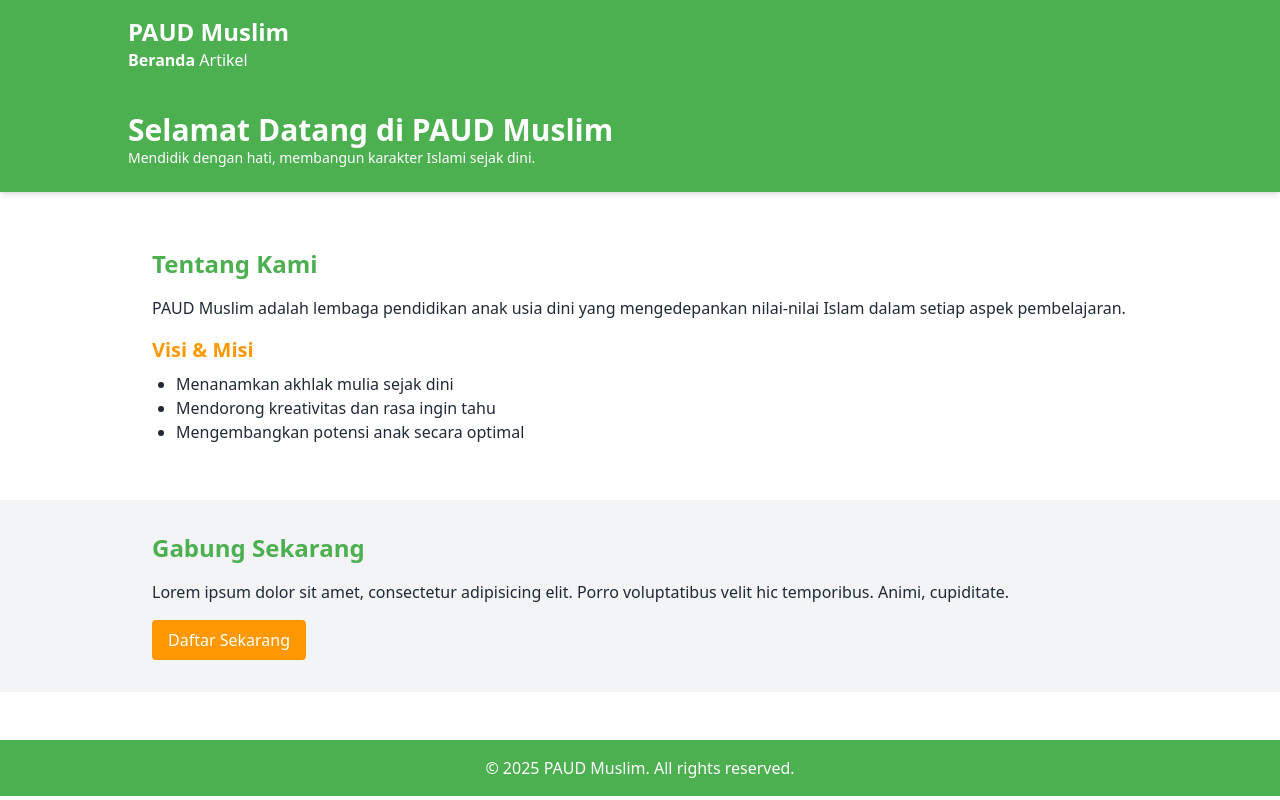
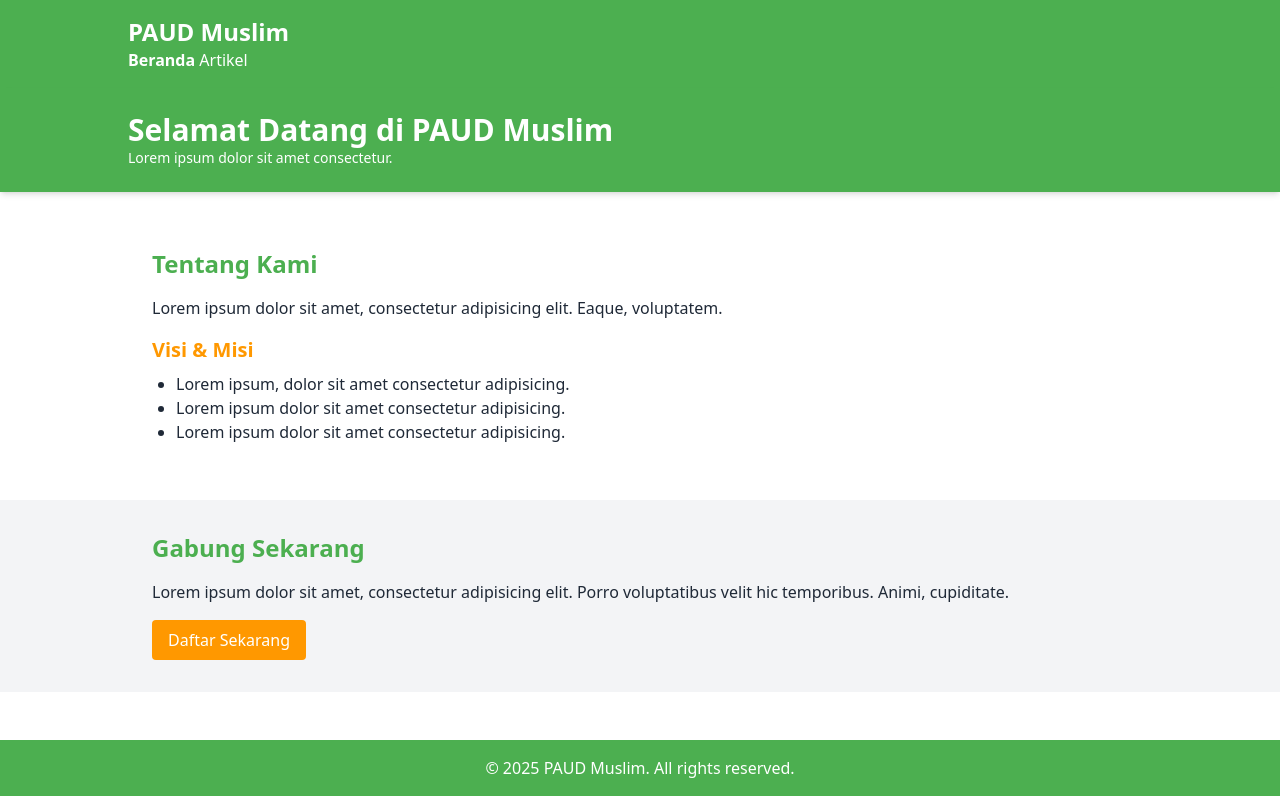
Before and after one commit to reinzzy/muslim-landing, a website: page index.html in a window 1280 px wide. Drawn offline with Linux system fonts and the light colour scheme.

Commit message:
update content

```diff
--- a/index.html
+++ b/index.html
@@ -24,20 +24,20 @@
   <header class="bg-primary text-white p-6 shadow-md">
     <div class="max-w-5xl mx-auto">
       <h2 class="text-3xl font-bold">Selamat Datang di PAUD Muslim</h2>
-      <p class="text-sm">Mendidik dengan hati, membangun karakter Islami sejak dini.</p>
+      <p class="text-sm">Lorem ipsum dolor sit amet consectetur.</p>
     </div>
   </header>
 
   <!-- Tentang Kami -->
   <section class="max-w-5xl mx-auto p-6 mt-8">
     <h2 class="text-2xl font-bold mb-4 text-primary">Tentang Kami</h2>
-    <p class="mb-4">PAUD Muslim adalah lembaga pendidikan anak usia dini yang mengedepankan nilai-nilai Islam dalam setiap aspek pembelajaran.</p>
+    <p class="mb-4">Lorem ipsum dolor sit amet, consectetur adipisicing elit. Eaque, voluptatem.</p>
 
     <h3 class="text-xl font-semibold text-secondary mb-2">Visi & Misi</h3>
     <ul class="list-disc ml-6">
-      <li>Menanamkan akhlak mulia sejak dini</li>
-      <li>Mendorong kreativitas dan rasa ingin tahu</li>
-      <li>Mengembangkan potensi anak secara optimal</li>
+      <li>Lorem ipsum, dolor sit amet consectetur adipisicing.</li>
+      <li>Lorem ipsum dolor sit amet consectetur adipisicing.</li>
+      <li>Lorem ipsum dolor sit amet consectetur adipisicing.</li>
     </ul>
   </section>
 
```
Also changed, not shown: post.html (+3 -3 lines).
